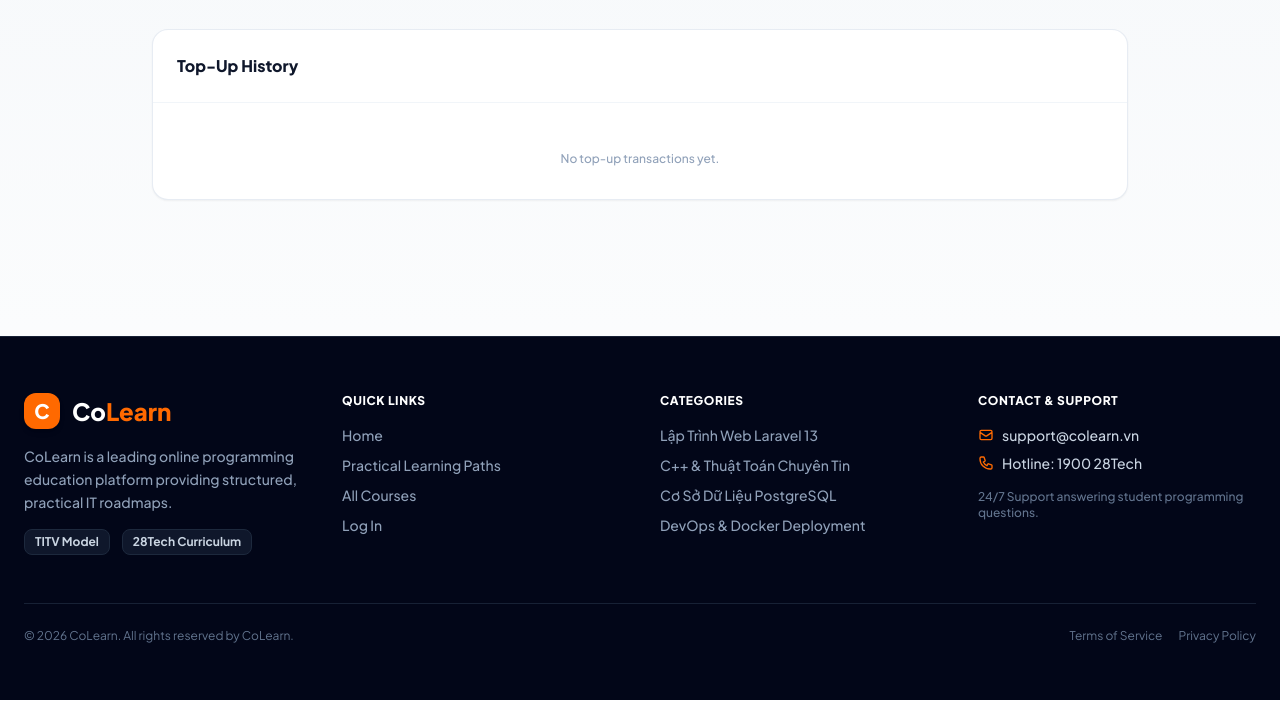
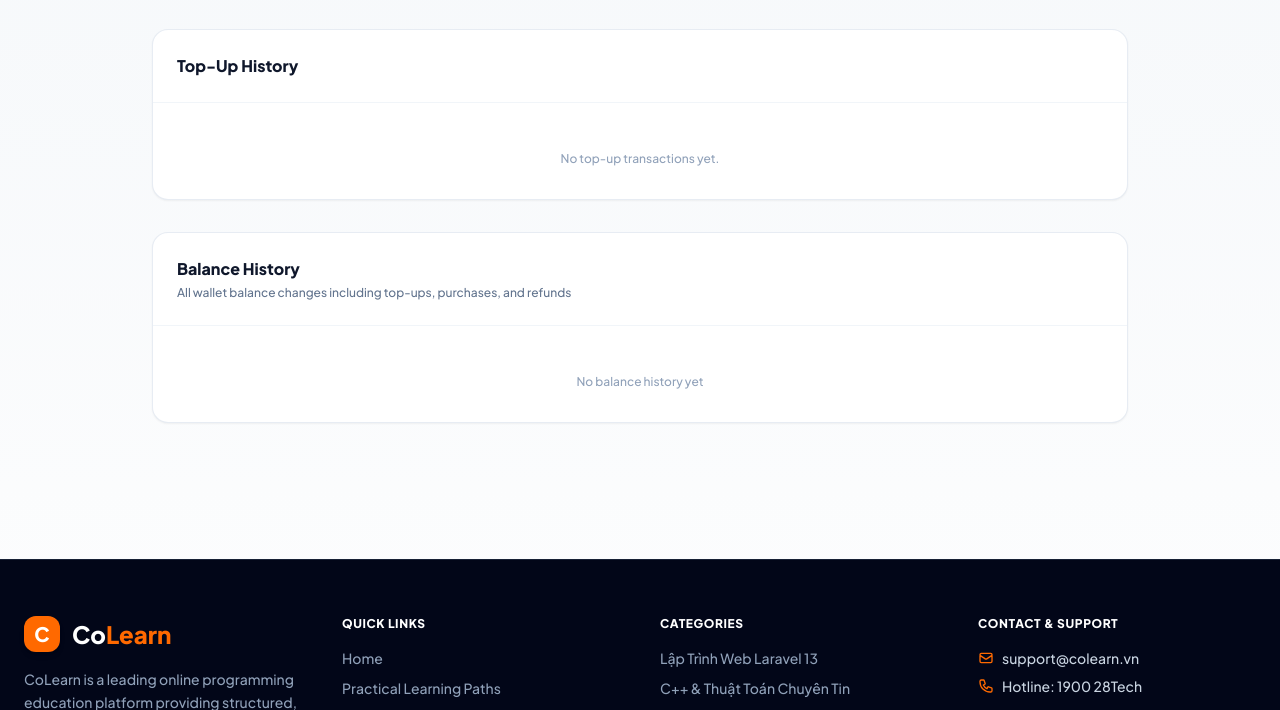
Before and after one commit to pd-phuc/CoLearn, a Laravel app: page /wallet in a window 1280 px wide. Shown: the part 560-1270 px from the top of the page. Run offline with Laravel 12, Linux system fonts and the light colour scheme; a user stored in the database is signed in; data comes from the database, SQL or seed files in the repository; tables that the repository leaves empty hold one stand-in row (values such as "Sample post"); style sheets or scripts are compiled from the project's sources; parts of the project's set-up code (start-up, migrations or seed data) failed here and were passed over.

Commit message:
feat(wallet): add transaction history with balance audit trail in wallet view

```diff
--- a/app/Http/Controllers/Student/WalletController.php
+++ b/app/Http/Controllers/Student/WalletController.php
@@ -20,9 +20,13 @@
         $topupOrders = $user->orders()
             ->where('order_type', 'topup')
             ->latest()
-            ->paginate(10);
+            ->paginate(10, ['*'], 'topup_page');
 
-        return view('wallet.index', compact('user', 'topupOrders'));
+        $transactions = $user->transactions()
+            ->latest()
+            ->paginate(10, ['*'], 'tx_page');
+
+        return view('wallet.index', compact('user', 'topupOrders', 'transactions'));
     }
 
     public function topup(Request $request): View|RedirectResponse
--- a/lang/en/messages.php
+++ b/lang/en/messages.php
@@ -261,4 +261,24 @@
     'stripe_card_types' => 'Visa / Mastercard / JCB',
     'bank_name_label' => 'Bank',
     'pay_now_qr' => 'Scan QR Code to Pay',
+
+    // Transaction History
+    'balance_history_title' => 'Balance History',
+    'balance_history_desc' => 'All wallet balance changes including top-ups, purchases, and refunds',
+    'no_balance_history' => 'No balance history yet',
+    'tx_date' => 'Date',
+    'tx_action' => 'Action',
+    'tx_description' => 'Description',
+    'tx_amount' => 'Amount',
+    'tx_balance_after' => 'Balance After',
+    'tx_buy_course' => 'Course Purchase',
+    'tx_deposit_bank' => 'Bank Deposit',
+    'tx_admin_deposit' => 'Admin Deposit',
+    'tx_admin_withdraw' => 'Admin Withdrawal',
+    'tx_refund' => 'Refund',
+    'tx_type_in' => 'In',
+    'tx_type_out' => 'Out',
+    'tx_desc_buy_course' => 'Purchased: :courses',
+    'tx_desc_topup' => 'Top-up via order :order',
+    'already_enrolled_in_cart_course' => 'You are already enrolled in ":course"',
 ];
--- a/resources/views/wallet/index.blade.php
+++ b/resources/views/wallet/index.blade.php
@@ -178,6 +178,59 @@
         @endif
     </div>
 
+    <!-- Transaction History (Balance Ledger) -->
+    <div class="bg-white border border-slate-200/80 rounded-2xl overflow-hidden shadow-xs space-y-4">
+        <div class="p-6 border-b border-slate-100">
+            <h3 class="text-base font-extrabold text-slate-900">{{ __('messages.balance_history_title') }}</h3>
+            <p class="text-xs text-slate-500 font-medium mt-1">{{ __('messages.balance_history_desc') }}</p>
+        </div>
+
+        @if($transactions->isEmpty())
+            <div class="p-8 text-center text-xs text-slate-400 font-medium">
+                {{ __('messages.no_balance_history') }}
+            </div>
+        @else
+            <div class="overflow-x-auto">
+                <table class="w-full text-left text-xs font-semibold text-slate-700">
+                    <thead class="bg-slate-50 border-b border-slate-200 text-slate-500 font-extrabold uppercase tracking-wider text-[10px]">
+                        <tr>
+                            <th class="px-6 py-4">{{ __('messages.tx_date') }}</th>
+                            <th class="px-6 py-4">{{ __('messages.tx_action') }}</th>
+                            <th class="px-6 py-4">{{ __('messages.tx_description') }}</th>
+                            <th class="px-6 py-4 text-right">{{ __('messages.tx_amount') }}</th>
+                            <th class="px-6 py-4 text-right">{{ __('messages.tx_balance_after') }}</th>
+                        </tr>
+                    </thead>
+                    <tbody class="divide-y divide-slate-100">
+                        @foreach($transactions as $tx)
+                            <tr class="hover:bg-slate-50/80 transition-colors">
+                                <td class="px-6 py-4 text-slate-500 whitespace-nowrap">{{ $tx->created_at->format('d/m/Y H:i') }}</td>
+                                <td class="px-6 py-4">
+                                    <span class="px-2.5 py-1 rounded-full text-[10px] font-extrabold
+                                        {{ $tx->type === 'in' ? 'bg-emerald-50 text-emerald-700 border border-emerald-200' : 'bg-red-50 text-red-700 border border-red-200' }}">
+                                        {{ $tx->action_label }}
+                                    </span>
+                                </td>
+                                <td class="px-6 py-4 text-slate-600 max-w-xs truncate">{{ $tx->description ?? '-' }}</td>
+                                <td class="px-6 py-4 text-right font-black whitespace-nowrap {{ $tx->type === 'in' ? 'text-emerald-600' : 'text-red-600' }}">
+                                    {{ $tx->type === 'in' ? '+' : '-' }}{{ number_format($tx->amount, 0, ',', '.') }} đ
+                                </td>
+                                <td class="px-6 py-4 text-right font-bold text-slate-900 whitespace-nowrap">
+                                    {{ number_format($tx->balance_after, 0, ',', '.') }} đ
+                                </td>
+                            </tr>
+                        @endforeach
+                    </tbody>
+                </table>
+            </div>
+            @if($transactions->hasPages())
+                <div class="p-4 border-t border-slate-100">
+                    {{ $transactions->links() }}
+                </div>
+            @endif
+        @endif
+    </div>
+
     <!-- Embedded VietQR Modal for TopUp -->
     @if(isset($vietQrModal) && $vietQrModal && isset($vietQrData))
         <div x-show="showQrModal"
```
Also changed, not shown: lang/vi/messages.php (+20 -0 lines).
